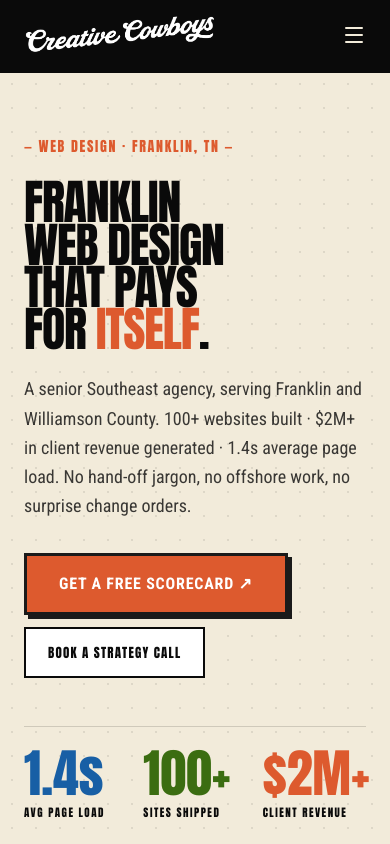
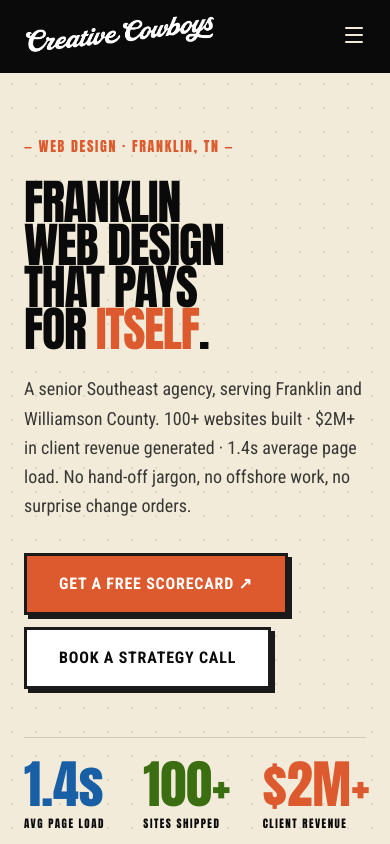
Before and after one commit to creativecowboys/cowboys-site, a Next.js app: page /franklin-tn/web-design in a window 390 px wide. Shown: the top 844 px of the page. Built offline with nearby package versions, Linux system fonts and the light colour scheme.

Commit message:
Standardise hero buttons layout, sizing, padding, and drop shadows to be equal size

```diff
--- a/src/app/franklin-tn/web-design/page.tsx
+++ b/src/app/franklin-tn/web-design/page.tsx
@@ -698,13 +698,13 @@ export default function WebDesignFranklinPage() {
             <div className="flex flex-wrap items-center gap-[12px] mt-2 h3-animate-fade-in-up h3-delay-2">
               <a
                 href="#contact"
-                className="h3-btn-brutalist bg-h3-red text-white font-h3-secondary font-bold px-8 py-4 uppercase tracking-wider text-base md:text-lg inline-flex items-center gap-3 border-[3px] border-[#0a0a0a] shadow-[6px_6px_0_#0a0a0a] hover:shadow-[8px_8px_0_#0a0a0a] transition-all"
+                className="h3-btn-brutalist bg-h3-red text-white font-h3-secondary font-bold px-8 py-4 uppercase tracking-wider text-base md:text-lg inline-flex items-center justify-center gap-3 border-[3px] border-[#0a0a0a] shadow-[6px_6px_0_#0a0a0a] hover:shadow-[8px_8px_0_#0a0a0a] transition-all"
               >
                 GET A FREE SCORECARD ↗
               </a>
               <a
                 href="#contact"
-                className="border-[2.5px] border-[#0a0a0a] bg-white text-[#0a0a0a] font-h3-display text-[13px] p-[14px_22px] tracking-[1.2px] uppercase inline-flex items-center justify-center whitespace-nowrap transition-colors hover:bg-h3-cream/20"
+                className="h3-btn-brutalist bg-white text-[#0a0a0a] font-h3-secondary font-bold px-8 py-4 uppercase tracking-wider text-base md:text-lg inline-flex items-center justify-center gap-3 border-[3px] border-[#0a0a0a] shadow-[6px_6px_0_#0a0a0a] hover:shadow-[8px_8px_0_#0a0a0a] transition-all"
               >
                 BOOK A STRATEGY CALL
               </a>
```
